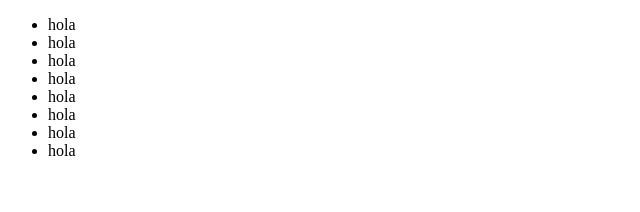
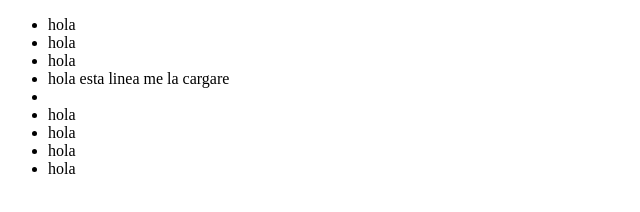
Before and after one commit to omceze/pagina-web, a plain HTML site: page Ejemplo.html in a window 1280 px wide. Shown: the whole page, without its empty margins (0-640 px from the left). Drawn offline with Linux system fonts and the light colour scheme.

Commit message:
Update Ejemplo.html

```diff
--- a/Ejemplo.html
+++ b/Ejemplo.html
@@ -8,7 +8,7 @@
 		<li>hola</li>
 		<li>hola</li>
 		<li>hola</li>
-		<li>hola</li>
+		<li>hola esta linea me la cargare<li>
 		<li>hola</li>
 		<li>hola</li>
 		<li>hola</li>
```
